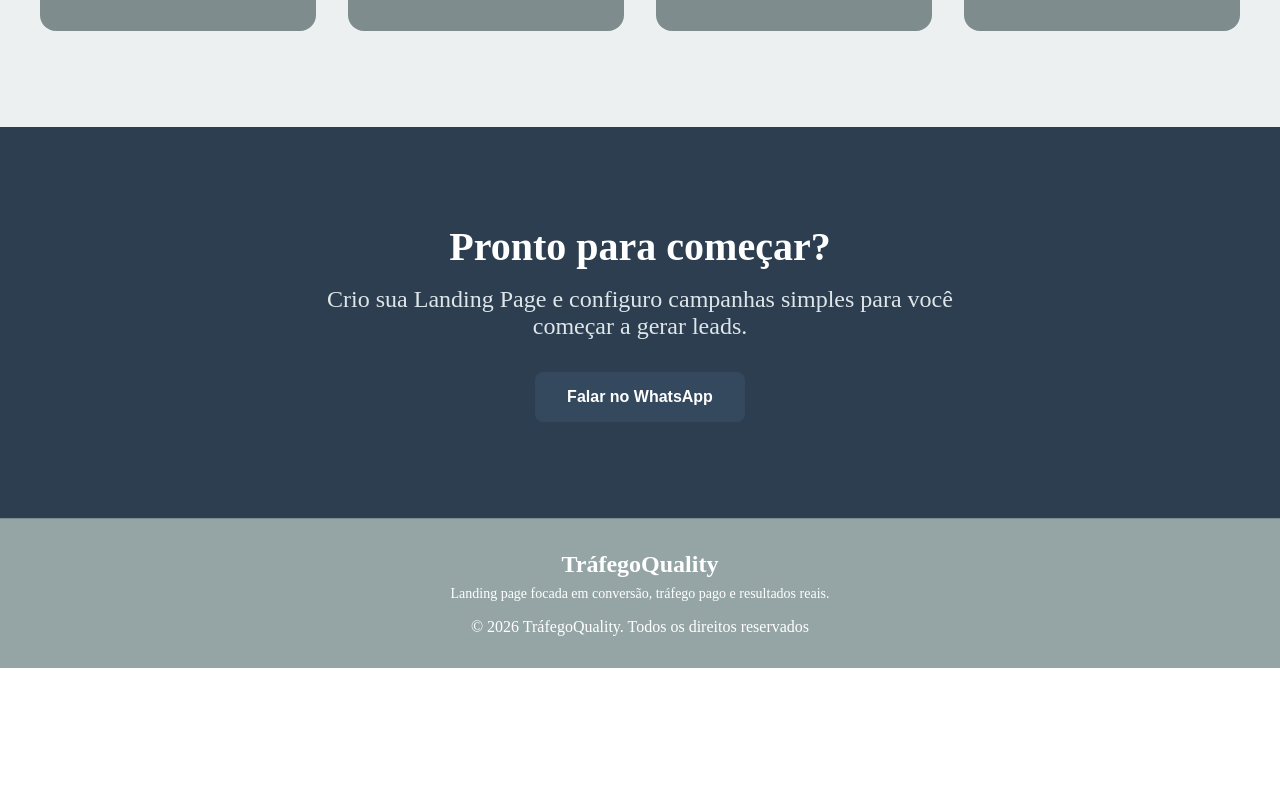
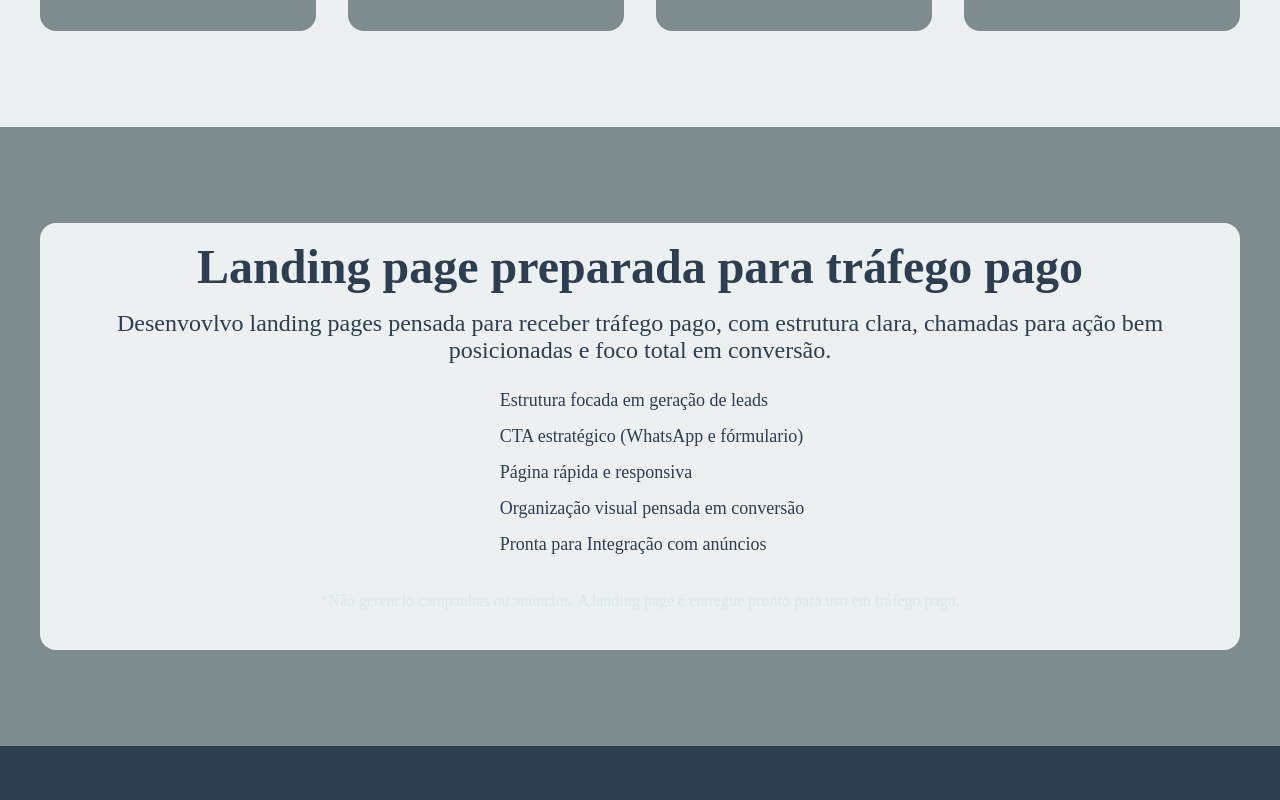
Before and after one commit to DeivithMaciel/Landing_Page_Freelance, a React (Vite) app: page / in a window 1280 px wide. Shown: the part 900-1700 px from the top of the page. Before the commit the page ends 1568 px from the top, so only its background shows below. Built offline with nearby package versions, Linux system fonts and the light colour scheme; a web font is replaced by a local one.

Commit message:
fetch: Seção PaidTraffic

```diff
--- a/src/components/Header/styles.ts
+++ b/src/components/Header/styles.ts
@@ -29,7 +29,7 @@ export const Content = styled.div`
 export const Logo = styled.span`
     font-size: 36px;
     font-weight: bold;
-    color: ${colors.white};
+    color: ${colors.black};
 
     @media (max-width: ${breakpoints.mobile}) {
         font-size: 24px;
--- a/src/components/Hero/styles.ts
+++ b/src/components/Hero/styles.ts
@@ -4,7 +4,7 @@ import { breakpoints, colors } from '../../styles/GlobalStyles'
 
 export const Container = styled.section`
     padding: 96px 16px;
-    background-color: ${colors.white};
+    background-color: ${colors.black};
 
     @media (max-width: ${breakpoints.tablet}) {
         display: flex;
--- a/src/pages/Home/index.tsx
+++ b/src/pages/Home/index.tsx
@@ -4,6 +4,7 @@ import { Hero } from '../../components/Hero'
 import Section from '../../sections/Services'
 import CTA from '../../sections/CTA'
 import { Footer } from '../../components/Footer'
+import PaidTraffic from '../../sections/PaidTraffic'
 
 export const Home = () => {
     return (
@@ -11,6 +12,7 @@ export const Home = () => {
             <Header />
             <Hero />
             <Section />
+            <PaidTraffic />
             <CTA />
             <Footer />
         </div>
--- a/src/sections/CTA/index.tsx
+++ b/src/sections/CTA/index.tsx
@@ -6,8 +6,8 @@ export const CTA = () => {
             <S.Container>
                 <h2>Pronto para começar?</h2>
                 <p>
-                    Crio sua Landing Page e configuro campanhas simples para
-                    você começar a gerar leads.
+                    Crio sua Landing Page para receber seu tráfego para você
+                    começar a gerar leads.
                 </p>
                 <button>Falar no WhatsApp</button>
             </S.Container>
--- /dev/null
+++ b/src/sections/PaidTraffic/index.tsx
@@ -0,0 +1,34 @@
+import * as S from './styles'
+
+export const PaidTraffic = () => {
+    return (
+        <S.Container>
+            <S.Content>
+                <S.VisualBox>
+                    <h2>Landing page preparada para tráfego pago</h2>
+
+                    <p>
+                        Desenvovlvo landing pages pensada para receber tráfego
+                        pago, com estrutura clara, chamadas para ação bem
+                        posicionadas e foco total em conversão.
+                    </p>
+
+                    <ul>
+                        <li>Estrutura focada em geração de leads</li>
+                        <li>CTA estratégico (WhatsApp e fórmulario)</li>
+                        <li>Página rápida e responsiva</li>
+                        <li>Organização visual pensada em conversão</li>
+                        <li>Pronta para Integração com anúncios</li>
+                    </ul>
+
+                    <small>
+                        *Não gerencio campanhas ou anúncios. A landing page é
+                        entregue pronto para uso em tráfego pago.
+                    </small>
+                </S.VisualBox>
+            </S.Content>
+        </S.Container>
+    )
+}
+
+export default PaidTraffic
--- /dev/null
+++ b/src/sections/PaidTraffic/styles.ts
@@ -0,0 +1,59 @@
+import styled from 'styled-components'
+import { colors } from '../../styles/GlobalStyles'
+
+export const Container = styled.section`
+    padding: 96px 24px;
+    background-color: ${colors.lightBlack};
+`
+
+export const Content = styled.div`
+    display: flex;
+    flex-direction: column;
+    align-items: center;
+    justify-content: space-between;
+    gap: 48px;
+    max-width: 1200px;
+    margin: 0 auto;
+    color: ${colors.darkBlue};
+
+    h2 {
+        font-size: 48px;
+        paddin-top: 8px;
+    }
+
+    p {
+        margin-top: 16px;
+        font-size: 24px;
+        text-align: center;
+    }
+
+    ul {
+        margin-top: 24px;
+        padding-left: 24px;
+
+        li {
+            font-size: 18px;
+            line-height: 24px;
+            margin-bottom: 12px;
+            list-style: none;
+        }
+    }
+
+    small {
+        display: block;
+        margin: 24px;
+        font-size: 16px;
+        color: ${colors.gray};
+    }
+`
+
+export const VisualBox = styled.div`
+    display: flex;
+    flex-direction: column;
+    align-items: center;
+    justify-content: center;
+    padding: 16px;
+    flex: 1;
+    border-radius: 16px;
+    background-color: ${colors.black};
+`
--- a/src/sections/Services/styles.ts
+++ b/src/sections/Services/styles.ts
@@ -4,7 +4,7 @@ import { breakpoints, colors } from '../../styles/GlobalStyles'
 
 export const Section = styled.section`
     padding: 96px 24px;
-    background-color: ${colors.white};
+    background-color: ${colors.black};
 `
 
 export const Container = styled.div`
--- a/src/styles/GlobalStyles.tsx
+++ b/src/styles/GlobalStyles.tsx
@@ -4,7 +4,7 @@ export const colors = {
     darkBlue: '#2c3e50',
     lightBlue: '#34495e',
     blue: '#34495e',
-    white: '#ecf0f1',
+    black: '#ecf0f1',
     gray: ' #dfe6e9',
     lightGray: '#95a5a6',
     lightBlack: '#7f8c8d',
@@ -24,6 +24,6 @@ export const GlobalStyles = createGlobalStyle`
 }
 
 body {
-    // background-color: ${colors.white};
+    // background-color: ${colors.black};
 }
 `
```
